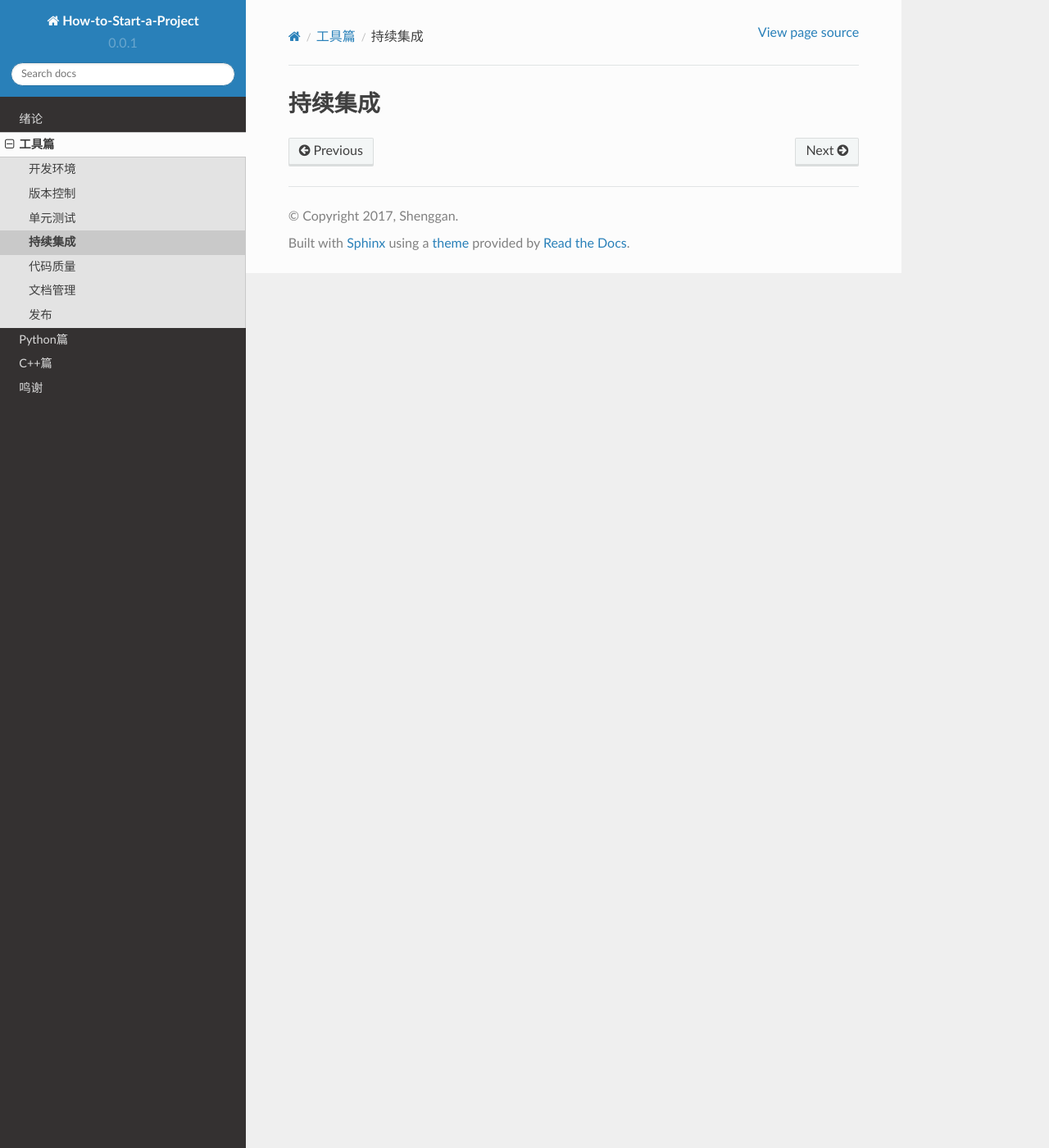
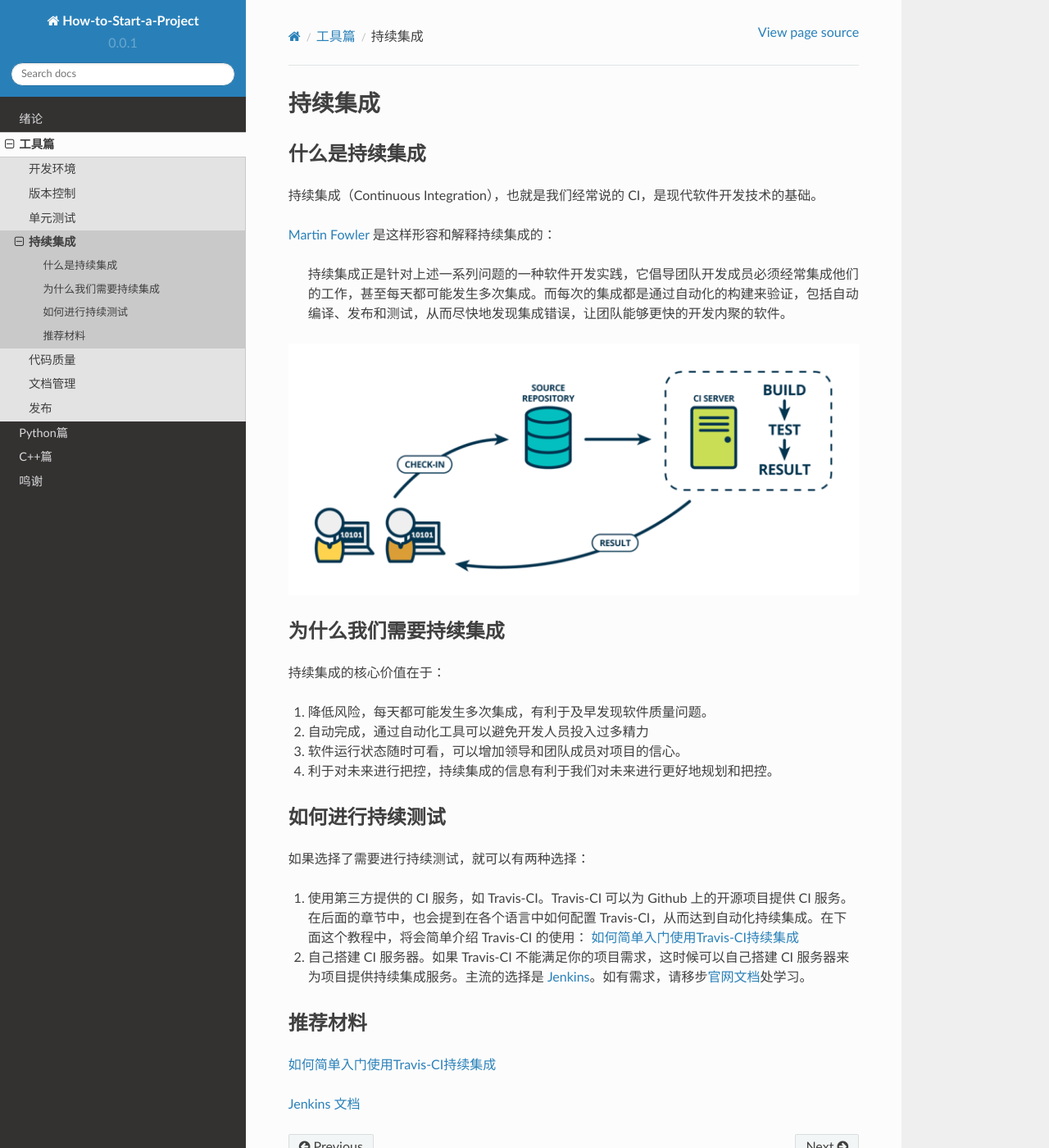
Before and after one commit to aihill/How-to-Start-a-Project, a Sphinx documentation site: the page built from docs/source/chapter_tools/ci.md, in a window 1280 px wide and 1400 px high. Shown: the whole window at 82% size. Built offline with Sphinx 7.4.7 and the Read the Docs theme 2.0.0, drawn with Linux system fonts in a browser that asks for light colours.

Commit message:
[Section] CI complete

```diff
--- a/docs/source/chapter_cpp/workflow.md
+++ b/docs/source/chapter_cpp/workflow.md
@@ -1 +1 @@
-# 推荐阅读
+# 工作流
--- a/docs/source/chapter_python/workflow.md
+++ b/docs/source/chapter_python/workflow.md
@@ -1 +1 @@
-# 推荐阅读
+# 工作流
--- a/docs/source/chapter_tools/ci.md
+++ b/docs/source/chapter_tools/ci.md
@@ -1 +1,35 @@
 # 持续集成
+
+### 什么是持续集成
+
+持续集成（Continuous Integration），也就是我们经常说的 CI，是现代软件开发技术的基础。
+
+[Martin Fowler](https://martinfowler.com/) 是这样形容和解释持续集成的：
+
+> 持续集成正是针对上述一系列问题的一种软件开发实践，它倡导团队开发成员必须经常集成他们的工作，甚至每天都可能发生多次集成。而每次的集成都是通过自动化的构建来验证，包括自动编译、发布和测试，从而尽快地发现集成错误，让团队能够更快的开发内聚的软件。
+
+![CI](../../../res/img/ci.png)
+
+### 为什么我们需要持续集成
+
+持续集成的核心价值在于：
+
+1. 降低风险，每天都可能发生多次集成，有利于及早发现软件质量问题。
+2. 自动完成，通过自动化工具可以避免开发人员投入过多精力
+3. 软件运行状态随时可看，可以增加领导和团队成员对项目的信心。
+4. 利于对未来进行把控，持续集成的信息有利于我们对未来进行更好地规划和把控。
+
+### 如何进行持续测试
+
+如果选择了需要进行持续测试，就可以有两种选择：
+
+1. 使用第三方提供的 CI 服务，如 Travis-CI。Travis-CI 可以为 Github 上的开源项目提供 CI 服务。在后面的章节中，也会提到在各个语言中如何配置 Travis-CI，从而达到自动化持续集成。在下面这个教程中，将会简单介绍 Travis-CI 的使用：
+[如何简单入门使用Travis-CI持续集成](https://github.com/nukc/how-to-use-travis-ci)
+
+2. 自己搭建 CI 服务器。如果 Travis-CI 不能满足你的项目需求，这时候可以自己搭建 CI 服务器来为项目提供持续集成服务。主流的选择是 [Jenkins](https://jenkins.io/)。如有需求，请移步[官网文档](https://jenkins.io/doc/)处学习。
+
+### 推荐材料
+
+[如何简单入门使用Travis-CI持续集成](https://github.com/nukc/how-to-use-travis-ci)
+
+[Jenkins 文档](https://jenkins.io/doc/)
```
Also changed, not shown: res/img/ci.png (added).
